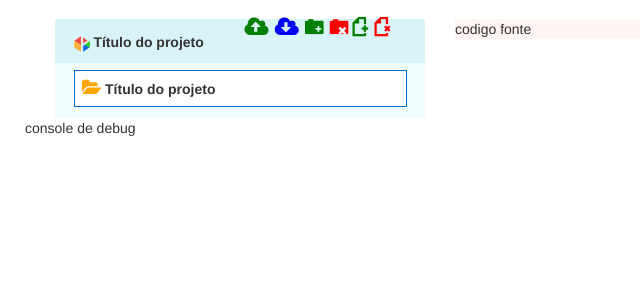
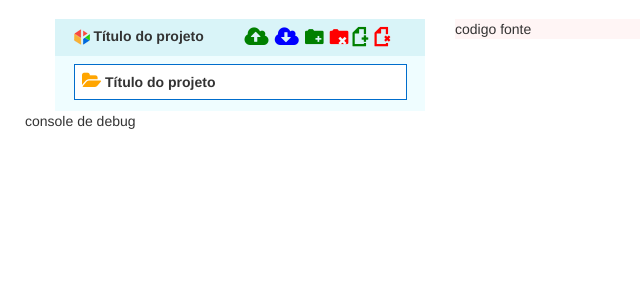
Before and after one commit to Proumo/ProumoBox-BACKUP, a PHP site: page /sdk.php in a window 1280 px wide. Shown: the part 67-367 px from the top of the page, without its empty margins (0-640 px from the left). Run offline with PHP 8.4, Linux system fonts and the light colour scheme; some libraries are stand-ins or nearby versions.

Commit message:
[Ilton Garcia]: refatoração da arvore para poder manipular o seu header

```diff
--- a/ProumoBox/tmp_sdk/arvore_diretorios.php
+++ b/ProumoBox/tmp_sdk/arvore_diretorios.php
@@ -1,5 +1,6 @@
-<div id="arvore_diretorios" class="span4" ng-controller="ArvoreDiretorioController">
+<div id="arvore_diretorios" class="span4 frame_sdk" ng-controller="ArvoreDiretorioController">
     <header>
+        <div>
             <div  id="ops_ger_arqs_dirs">
                 <i class="fa fa-cloud-upload tooltiper" data-original-title="Push GitHub"></i>
                 <i class="fa fa-cloud-download tooltiper" data-original-title="Pull GitHub"></i>
@@ -12,6 +13,7 @@
             </div>
 
             <h5> <img src="assets/img/imgs-proumo/favicon-prb.png" /> Título do projeto</h5>
+        </div>
     </header>
 
     <div id="frame_diretorios">
```
Lines whose indentation alone changed are shown as unchanged.
